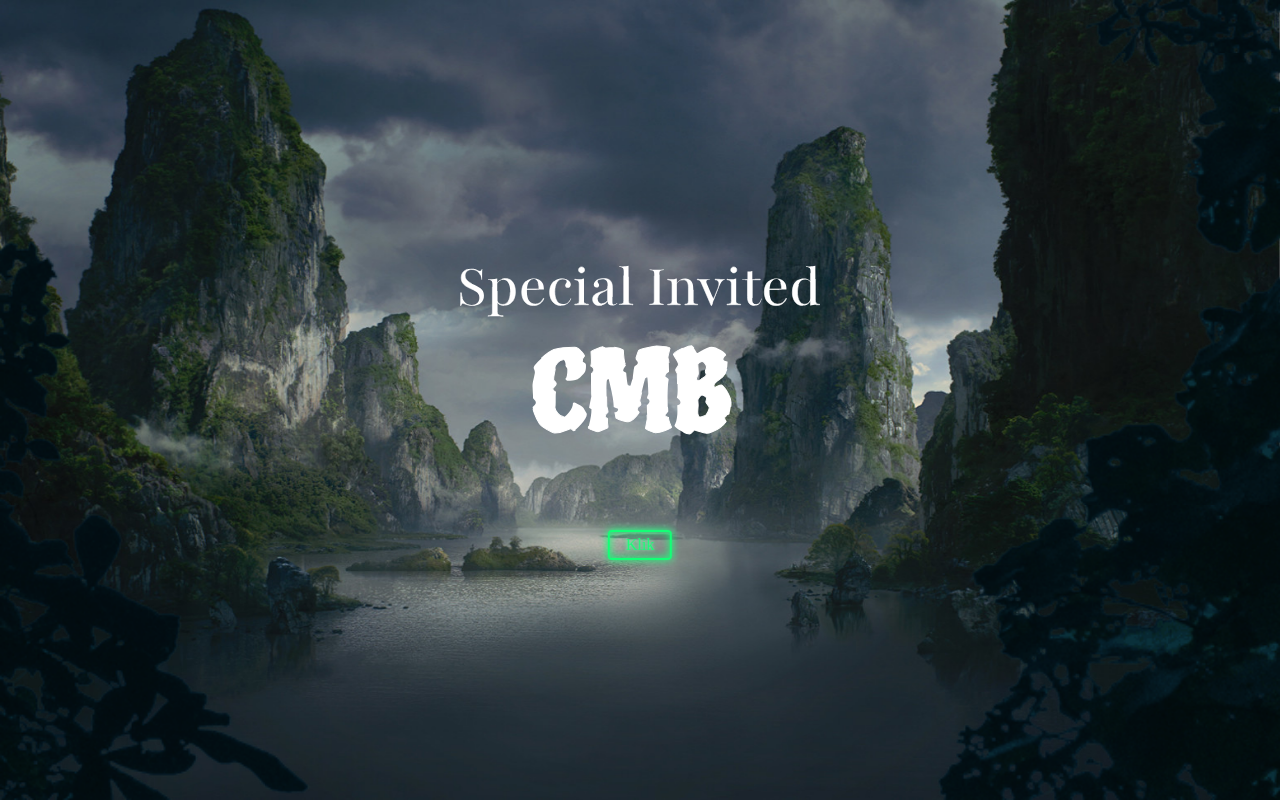
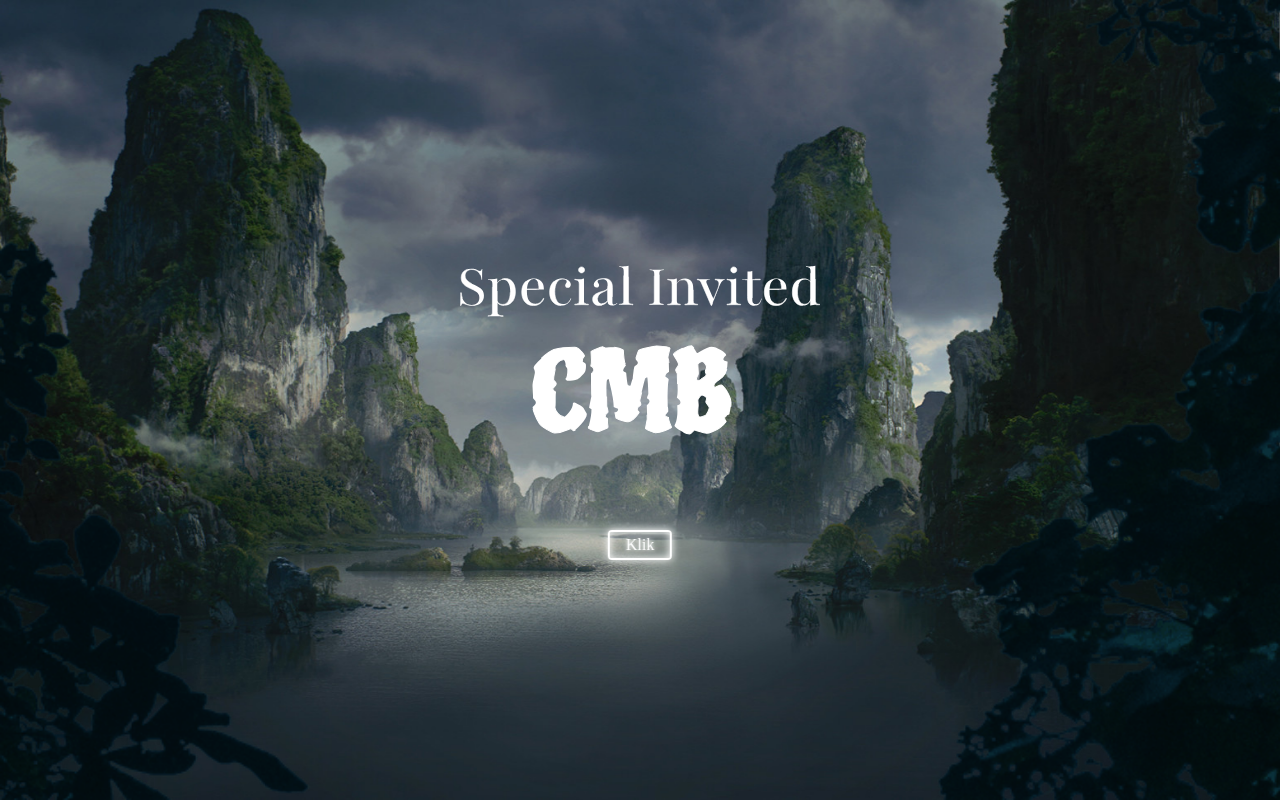
Before and after one commit to MuhamadAgeng/CMB, a plain HTML site: page index.html in a window 1280 px wide. Drawn offline with Linux system fonts and the light colour scheme.

Commit message:
Update style.css

```diff
--- a/style.css
+++ b/style.css
@@ -1,5 +1,5 @@
 :root {
-  --clr-neon: #14ff76;
+  --clr-neon: #ffffff;
   --clr-bg: #001414;
   --font-size: 1rem;
   text-decoration: none;
@@ -154,7 +154,7 @@ svg path {
 }
 .neon:hover,
 .neon:focus {
-  color: white;
+  color: black;
 }
 .neon:hover::before {
   opacity: 0.8;
```
